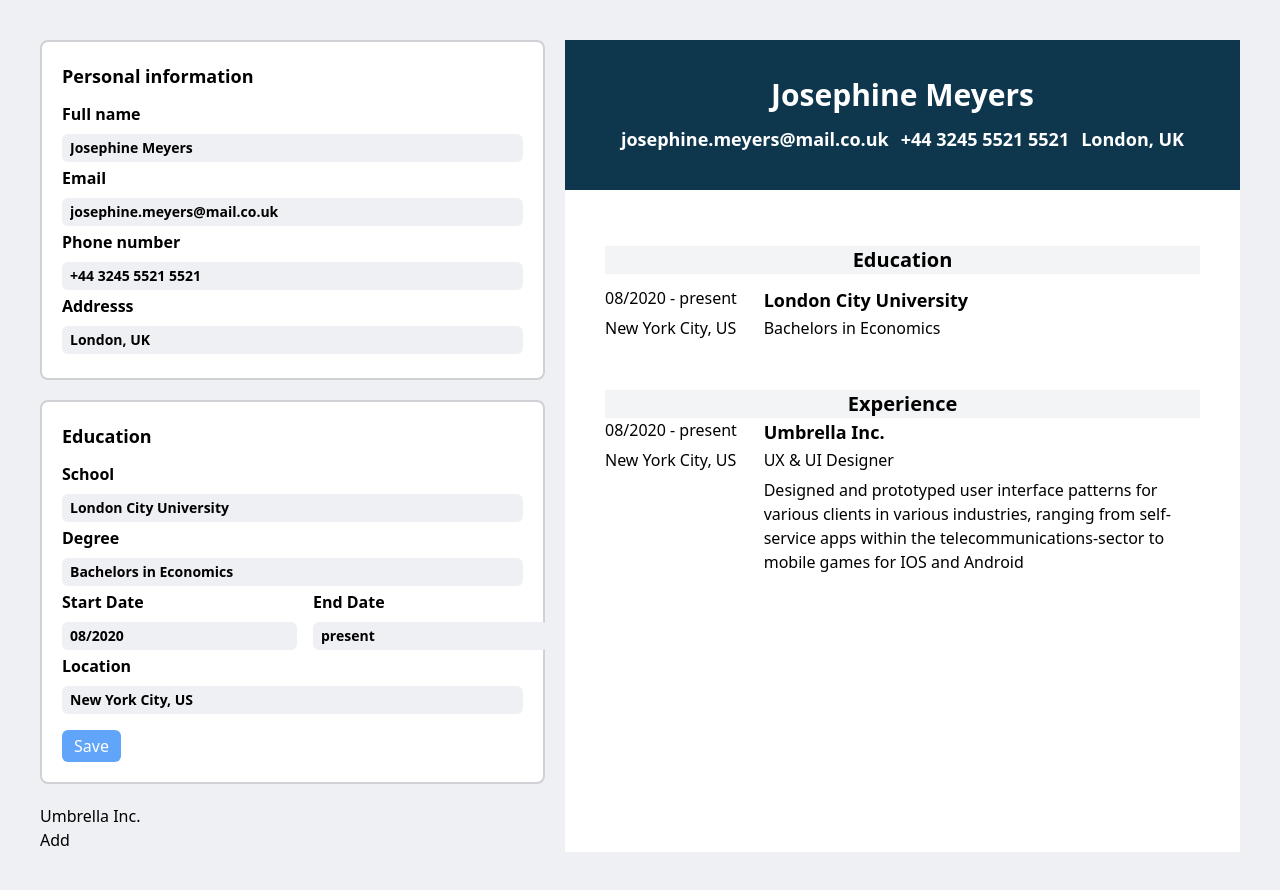
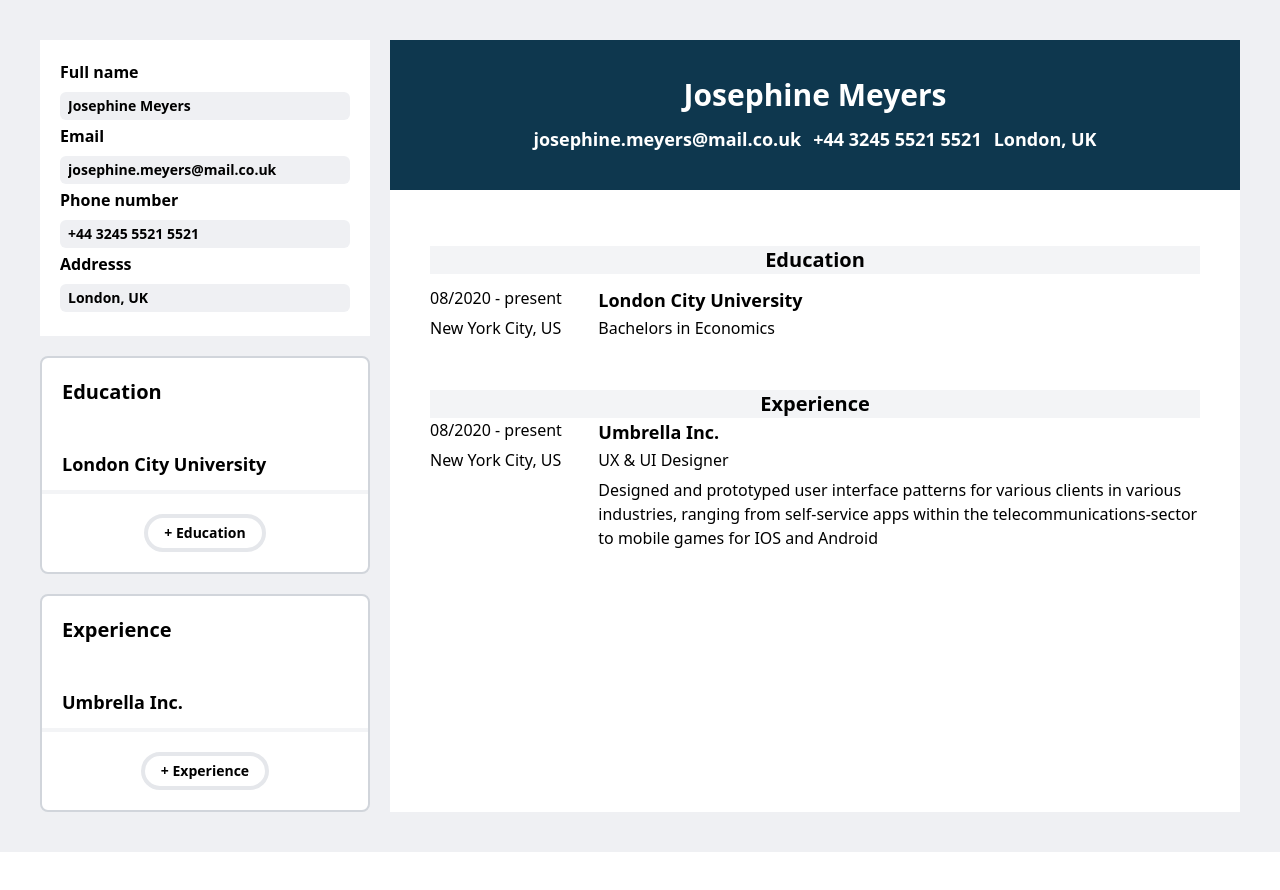
Before and after one commit to emShalaby/cv_generator, a React (Vite) app: page / in a window 1280 px wide. After the commit the page ends 852 px from the top, so only its background shows below. Built offline with nearby package versions, Linux system fonts and the light colour scheme.

Commit message:
Add component and functionality - Add card component to contain the forms - Add the option to include multiple education degrees

```diff
--- a/src/app.tsx
+++ b/src/app.tsx
@@ -9,7 +9,7 @@ import CvBody from "./components/CV/cvBody";
 import Button from "./components/UI/button";
 import TextArea from "./components/UI/textArea";
 import { v4 as uuidv4 } from "uuid";
-
+import Card from "./components/UI/card";
 enum PersonalInfoFields {
   fullName = "fullName",
   phoneNumber = "phoneNumber",
@@ -22,6 +22,7 @@ enum EducationFields {
   startDate = "startDate",
   endDate = "endDate",
   location = "location",
+  id = "id",
 }
 enum ExperienceFields {
   workplaceName = "workplaceName",
@@ -73,6 +74,7 @@ const App = () => {
         [EducationFields.startDate]: placeHolderValues.eduStartDate,
         [EducationFields.endDate]: placeHolderValues.eduEndDate,
         [EducationFields.location]: placeHolderValues.eduLocation,
+        [EducationFields.id]: String(uuidv4()),
       },
     ],
     experience: [
@@ -89,6 +91,8 @@ const App = () => {
   });
   const [selectedExpItem, setSelectedExpItem] =
     useState<null | Partial<TExperience>>(null);
+  const [selectedEduItem, setSelectedEduItem] =
+    useState<null | Partial<TEducation>>(null);
   const handlePersonalInfoChange = (e: React.ChangeEvent<HTMLInputElement>) => {
     setFormData((prevData) => {
       if (prevData) {
@@ -105,16 +109,22 @@ const App = () => {
   };
 
   const handleEducationInfoChange = (
-    e: React.ChangeEvent<HTMLInputElement>,
+    e: React.ChangeEvent<HTMLInputElement | HTMLTextAreaElement>,
   ) => {
     setFormData((prevData) => {
-      if (prevData) {
+      if (prevData && selectedEduItem) {
+        const selectedItemIndex = prevData.education.findIndex(
+          (item) => item.id === selectedEduItem.id,
+        );
+        const clonedEducation = [...prevData.education];
+        clonedEducation[selectedItemIndex] = {
+          ...clonedEducation[selectedItemIndex],
+          [e.target.name]: e.target.value,
+        };
         return {
           ...prevData,
 
-          education: [
-            { ...prevData.education[0], [e.target.name]: e.target.value },
-          ],
+          education: clonedEducation,
         };
       }
       return prevData;
@@ -149,7 +159,7 @@ const App = () => {
           id="cv-input"
           className="flex max-w-[505px] flex-1 flex-col gap-5"
         >
-          <Form title={"Personal information"} id="personalInfo">
+          <Form id="personalInfo">
             <Input
               label={"Full name"}
               type={"Text"}
@@ -179,65 +189,108 @@ const App = () => {
               value={formData.personalInfo.address}
             />
           </Form>
-          <Form title={"Education"} id="education">
+          {!selectedEduItem ? (
+            <Card title="Education">
+              {formData.education.map((item, index) => {
+                return (
+                  <div key={index}>
+                    <div
+                      className="mt-3 border-b-4 border-solid border-gray-100 p-2 text-lg font-semibold hover:cursor-pointer md:px-5 md:py-3"
+                      onClick={() => setSelectedEduItem(item)}
+                    >
+                      {item.school}
+                    </div>
+                  </div>
+                );
+              })}
+              <button
+                onClick={() => {
+                  formData.education.push({
+                    [EducationFields.school]: "",
+                    [EducationFields.degree]: "",
+                    [EducationFields.startDate]: "",
+                    [EducationFields.endDate]: "",
+                    [EducationFields.location]: "",
+                    [EducationFields.id]: String(uuidv4()),
+                  });
+                  setSelectedEduItem(
+                    formData.education[formData.education.length - 1],
+                  );
+                }}
+                className="m-5 self-center rounded-full border-4 border-solid bg-white px-4 py-[5px] text-sm font-bold text-black"
+              >
+                + Education
+              </button>
+            </Card>
+          ) : (
+            <Card title="Education">
+              <Form id="education">
                 <Input
                   label={"School"}
                   type={"Text"}
+                  onChange={handleEducationInfoChange}
                   name={EducationFields.school}
-              onChange={handleEducationInfoChange}
-              value={formData.education[0].school}
+                  value={selectedEduItem.school}
                 />
                 <Input
                   label={"Degree"}
                   type={"text"}
+                  onChange={handleEducationInfoChange}
                   name={EducationFields.degree}
-              onChange={handleEducationInfoChange}
-              value={formData.education[0].degree}
+                  value={selectedEduItem.degree}
                 />
                 <div className="flex gap-4">
                   <Input
                     label={"Start Date"}
-                type="text"
+                    type={"text"}
+                    className="flex-1"
                     name={EducationFields.startDate}
                     onChange={handleEducationInfoChange}
-                value={formData.education[0].startDate}
+                    value={selectedEduItem.startDate}
                   />
                   <Input
                     label={"End Date"}
                     type="text"
+                    className="flex-1"
                     name={EducationFields.endDate}
-                onChange={(e) => {
-                  handleEducationInfoChange(e);
-                }}
-                value={formData.education[0].endDate}
+                    onChange={handleEducationInfoChange}
+                    value={selectedEduItem.endDate}
                   />
                 </div>
                 <Input
-              label="Location"
-              type="text"
+                  label={"Location"}
+                  type={"text"}
                   name={EducationFields.location}
                   onChange={handleEducationInfoChange}
-              value={formData.education[0].location}
+                  value={selectedEduItem.location}
                 />
+
                 <Button
                   title="Save"
                   className="mt-3 self-end rounded-md bg-blue-400 px-3 py-1 text-white"
-            ></Button>
+                  onclick={() => {
+                    setSelectedEduItem(null);
+                  }}
+                />
               </Form>
+            </Card>
+          )}
           {!selectedExpItem ? (
-            <div>
+            <Card title="Experience">
               {formData.experience.map((item, index) => {
                 return (
                   <div key={index}>
-                    <div onClick={() => setSelectedExpItem(item)}>
+                    <div
+                      className="mt-3 border-b-4 border-solid border-gray-100 p-2 text-lg font-semibold hover:cursor-pointer md:px-5 md:py-3"
+                      onClick={() => setSelectedExpItem(item)}
+                    >
                       {item.workplaceName}
                     </div>
                   </div>
                 );
               })}
-              <Button
-                title="Add"
-                onclick={() => {
+              <button
+                onClick={() => {
                   formData.experience.push({
                     [ExperienceFields.workplaceName]: "",
                     [ExperienceFields.position]: "",
@@ -251,10 +304,14 @@ const App = () => {
                     formData.experience[formData.experience.length - 1],
                   );
                 }}
-              />
-            </div>
+                className="m-5 self-center rounded-full border-4 border-solid bg-white px-4 py-[5px] text-sm font-bold text-black"
+              >
+                + Experience
+              </button>
+            </Card>
           ) : (
-            <Form title={"Experience"} id="experience">
+            <Card title="Experience">
+              <Form id="experience">
                 <Input
                   label={"Workplace Name"}
                   type={"Text"}
@@ -305,11 +362,11 @@ const App = () => {
                   title="Save"
                   className="mt-3 self-end rounded-md bg-blue-400 px-3 py-1 text-white"
                   onclick={() => {
-                  formData.experience.push();
                     setSelectedExpItem(null);
                   }}
                 />
               </Form>
+            </Card>
           )}
         </section>{" "}
         <section
--- a/src/components/CV/cvBody.tsx
+++ b/src/components/CV/cvBody.tsx
@@ -5,10 +5,7 @@ interface ICvBodyProps {
   experience?: TExperience[];
 }
 
-function CvEducation(props: TEducation) {
-  return <div></div>;
-}
-function CvExperience(props: TExperience) {}
+
 
 export default function CvBody({ education, experience }: ICvBodyProps) {
   return (
--- /dev/null
+++ b/src/components/UI/card.tsx
@@ -0,0 +1,12 @@
+interface ICard {
+  title?: string;
+  children?: React.ReactNode;
+}
+export default function Card({ title, children }: ICard) {
+  return (
+    <div className="flex flex-col rounded-lg border-2 border-solid border-gray-300 bg-white">
+      <h2 className="p-2 text-xl font-bold text-black md:p-5">{title}</h2>
+      {children}
+    </div>
+  );
+}
--- a/src/components/UI/form.tsx
+++ b/src/components/UI/form.tsx
@@ -1,5 +1,4 @@
 interface IFormProps {
-  title?: string;
   children?: React.ReactNode;
   id?: string;
 }
@@ -9,9 +8,8 @@ export default function Form(props: IFormProps) {
     <form
       onSubmit={(e) => e.preventDefault()}
       id={props.id}
-      className="rounded-lg border-2 border-solid border-[#D0D1D5] bg-white p-2 md:p-5"
+      className="bg-white p-2 md:p-5"
     >
-      <h2 className="mb-3 text-lg font-bold">{props.title}</h2>
       {props.children}
     </form>
   );
--- a/src/components/UI/formAccordion.tsx
+++ b/src/components/UI/formAccordion.tsx
@@ -1,6 +1,10 @@
-export default function formAccordion(){
-    return (<div>
-
-
-    </div>)
+interface IAccordion {
+  title?: string;
 }
+export default function FormAccordion({ title }: IAccordion) {
+  return (
+    <div>
+      <h2 className="text-xl font-bold">{title}</h2>
+    </div>
+  );
+}
```
Lines whose indentation alone changed are shown as unchanged.
